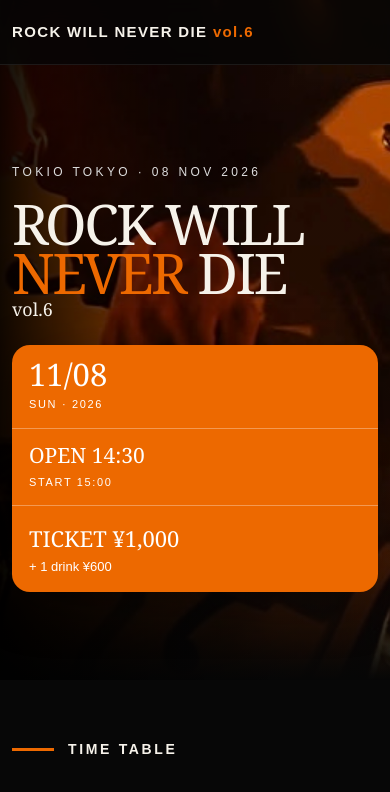
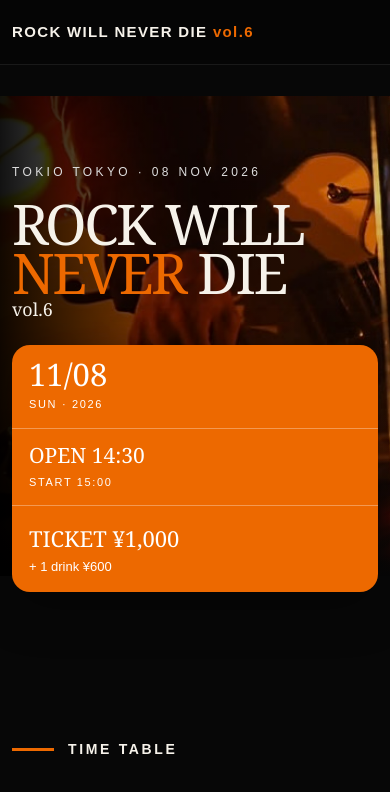
Before and after one commit to mintyleo/rockwillneverdie6, a plain HTML site: page index.html in a window 390 px wide. Shown: the top 792 px of the page. Drawn offline with Linux system fonts and the light colour scheme.

Commit message:
Add files via upload

```diff
--- a/index.html
+++ b/index.html
@@ -115,7 +115,7 @@
     .reveal.visible{opacity:1;transform:none}
 
     @media(max-width:850px){
-      .hero{min-height:700px;background-size:auto 100%;background-position:center center;background-repeat:no-repeat}
+      .hero{min-height:700px;background-size:auto 480px;background-position:center 48%;background-repeat:no-repeat}
       .links{display:none}
       .event-bar{display:grid;grid-template-columns:1fr 1fr}
       .event-item{min-height:90px}
```
